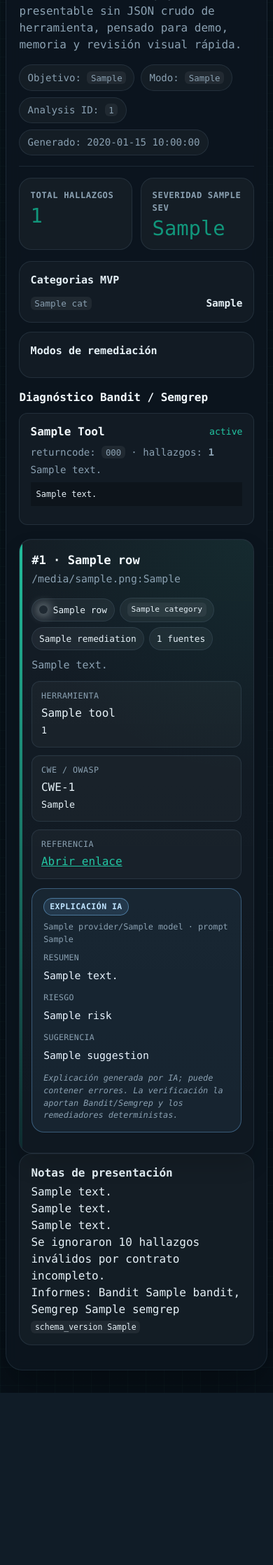
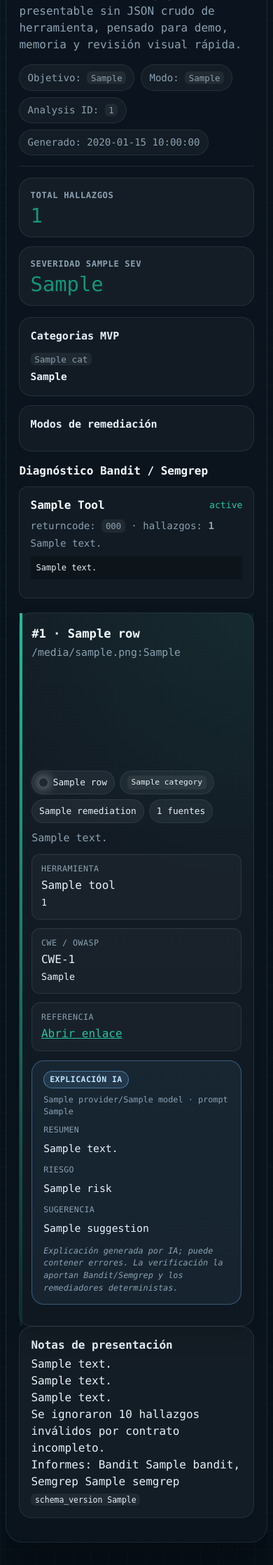
Before and after one commit to p3ix/tfg-secure-code-remediation, a Flask app: template app/templates/dashboard.html in a window 390 px wide. Shown: the part 2311-4547 px from the top of the page at 70% size. Before the commit the page ends 4301 px from the top, so only its background shows below. Run offline with Flask 3, Linux system fonts and the light colour scheme; the template is opened without the code that fills it: most values are stand-ins (such as "Sample title", 1, 10 or a date in 2020).

Commit message:
feat(web): WEB-3 overflow, word-break y responsive en dashboard Evita desbordamientos horizontales en hallazgos, rutas largas, badges, bloques IA y stderr de diagnósticos; mejora el layout en pantallas estrechas.

```diff
--- a/app/templates/dashboard.html
+++ b/app/templates/dashboard.html
@@ -30,6 +30,7 @@
     * { box-sizing: border-box; }
     body {
       margin: 0;
+      overflow-x: clip;
       font-family: "JetBrains Mono", "Fira Code", "SFMono-Regular", Consolas, monospace;
       background:
         linear-gradient(rgba(111, 255, 214, 0.025) 1px, transparent 1px),
@@ -45,6 +46,7 @@
       width: min(1200px, calc(100vw - 2rem));
       margin: 0 auto;
       padding: 1.25rem 0 2rem;
+      overflow-x: clip;
     }
     .hero {
       display: grid;
@@ -167,6 +169,7 @@
       position: sticky;
       top: 1rem;
       overflow-x: hidden;
+      min-width: 0;
     }
     .side-panel::after {
       content: "";
@@ -178,6 +181,7 @@
     .main-panel {
       padding: 1.15rem;
       overflow-x: hidden;
+      min-width: 0;
     }
     .section-title {
       font-size: 1.15rem;
@@ -227,6 +231,8 @@
     .muted {
       color: var(--muted);
       font-size: 0.88rem;
+      overflow-wrap: anywhere;
+      word-break: break-word;
     }
     .field {
       display: grid;
@@ -266,6 +272,12 @@
     .toggle input {
       margin-top: 0.22rem;
       accent-color: var(--accent);
+      flex-shrink: 0;
+    }
+    .toggle span {
+      min-width: 0;
+      overflow-wrap: anywhere;
+      word-break: break-word;
     }
     .button {
       border: none;
@@ -300,6 +312,8 @@
       border-radius: var(--radius-lg);
       border: 1px solid var(--line);
       background: rgba(255, 255, 255, 0.04);
+      overflow-wrap: anywhere;
+      word-break: break-word;
     }
     .status strong {
       display: block;
@@ -324,9 +338,15 @@
       padding-bottom: 0.9rem;
       border-bottom: 1px solid var(--line);
     }
+    .results-head > div {
+      min-width: 0;
+      flex: 1 1 16rem;
+    }
     .results-head p {
       color: var(--muted);
       max-width: 40rem;
+      overflow-wrap: anywhere;
+      word-break: break-word;
     }
     .pill-row {
       display: flex;
@@ -340,6 +360,9 @@
       background: rgba(255, 255, 255, 0.04);
       font-size: 0.88rem;
       color: var(--muted);
+      max-width: 100%;
+      overflow-wrap: anywhere;
+      word-break: break-word;
     }
     .stats-grid {
       display: grid;
@@ -352,6 +375,7 @@
       border-radius: var(--radius-lg);
       background: rgba(255, 255, 255, 0.04);
       border: 1px solid var(--line);
+      min-width: 0;
     }
     .stat-card h3 {
       font-size: 0.76rem;
@@ -376,6 +400,7 @@
       border-radius: var(--radius-lg);
       border: 1px solid var(--line);
       background: rgba(255, 255, 255, 0.03);
+      min-width: 0;
     }
     .list-card h3 {
       margin-bottom: 0.7rem;
@@ -391,10 +416,14 @@
       justify-content: space-between;
       gap: 1rem;
       color: var(--muted);
+      flex-wrap: wrap;
+      align-items: flex-start;
     }
     .mini-row strong {
       color: var(--ink);
       font-weight: 600;
+      overflow-wrap: anywhere;
+      word-break: break-word;
     }
     .findings {
       display: grid;
@@ -411,7 +440,8 @@
         inset 0 1px 0 rgba(255, 255, 255, 0.02),
         0 16px 30px rgba(0, 0, 0, 0.16);
       position: relative;
-      overflow: hidden;
+      overflow-x: clip;
+      overflow-y: visible;
       transition: transform 160ms ease, border-color 160ms ease, box-shadow 160ms ease;
     }
     .finding::before {
@@ -443,6 +473,11 @@
       margin-bottom: 0.65rem;
       position: relative;
       z-index: 1;
+      flex-wrap: wrap;
+    }
+    .finding-top > div:first-child {
+      min-width: 0;
+      flex: 1 1 12rem;
     }
     .finding-top h3 {
       font-size: 1.07rem;
@@ -452,6 +487,8 @@
     .finding-top p {
       color: var(--muted);
       font-size: 0.92rem;
+      overflow-wrap: anywhere;
+      word-break: break-word;
     }
     .badges {
       display: flex;
@@ -459,6 +496,8 @@
       gap: 0.45rem;
       justify-content: flex-end;
       align-items: center;
+      max-width: 100%;
+      flex: 1 1 auto;
     }
     .badge {
       display: inline-flex;
@@ -469,6 +508,9 @@
       border: 1px solid var(--line);
       background: rgba(255, 255, 255, 0.05);
       backdrop-filter: blur(4px);
+      max-width: 100%;
+      overflow-wrap: anywhere;
+      word-break: break-word;
     }
     .sev-high { color: var(--sev-high); border-color: rgba(184, 79, 79, 0.28); }
     .sev-medium { color: var(--sev-medium); border-color: rgba(186, 123, 31, 0.28); }
@@ -487,6 +529,7 @@
       margin-bottom: 0.8rem;
       position: relative;
       z-index: 1;
+      min-width: 0;
     }
     .meta-box {
       padding: 0.75rem 0.8rem;
@@ -494,6 +537,9 @@
       background: rgba(255, 255, 255, 0.03);
       border: 1px solid var(--line);
       box-shadow: inset 0 1px 0 rgba(255, 255, 255, 0.02);
+      min-width: 0;
+      overflow-wrap: anywhere;
+      word-break: break-word;
     }
     .meta-box .label {
       display: block;
@@ -508,6 +554,8 @@
       border-radius: 6px;
       background: rgba(255, 255, 255, 0.06);
       font-size: 0.88em;
+      overflow-wrap: anywhere;
+      word-break: break-word;
     }
     .source-list {
       display: flex;
@@ -524,15 +572,19 @@
       border-radius: 999px;
       border: 1px solid var(--line);
       background: rgba(255, 255, 255, 0.04);
+      max-width: 100%;
+      overflow-wrap: anywhere;
+      word-break: break-word;
     }
     .finding-message {
       color: var(--muted);
       font-size: 0.94rem;
       margin-bottom: 0.7rem;
+      overflow-wrap: anywhere;
       word-break: break-word;
       position: relative;
       z-index: 1;
-      max-width: 70ch;
+      max-width: 100%;
     }
     .ai-explanation {
       margin: 0.4rem 0 0.8rem;
@@ -580,13 +632,17 @@
       margin: 0 0 0.3rem;
       font-size: 0.92rem;
       color: #e9f4ff;
-      max-width: 72ch;
+      max-width: 100%;
+      overflow-wrap: anywhere;
+      word-break: break-word;
     }
     .ai-disclaimer {
       margin-top: 0.5rem;
       font-size: 0.74rem;
       color: var(--muted);
       font-style: italic;
+      overflow-wrap: anywhere;
+      word-break: break-word;
     }
     .empty {
       padding: 2rem 1rem;
@@ -617,6 +673,8 @@
       border-radius: var(--radius-md);
       border: 1px solid var(--line);
       background: rgba(255, 255, 255, 0.03);
+      min-width: 0;
+      overflow-x: clip;
     }
     .tool-card-head {
       display: flex;
@@ -655,7 +713,9 @@
       font-size: 0.75rem;
       overflow-x: auto;
       white-space: pre-wrap;
+      overflow-wrap: anywhere;
       word-break: break-word;
+      max-width: 100%;
     }
     a {
       color: var(--accent);
@@ -674,11 +734,35 @@
         font-size: clamp(1.9rem, 8vw, 3rem);
         line-height: 1.06;
       }
+      .hero-copy,
+      .section-copy {
+        overflow-wrap: anywhere;
+        word-break: break-word;
+      }
+      .results-head p {
+        max-width: 100%;
+      }
+      .split-grid,
+      .tool-diagnostics-grid,
+      .stats-grid {
+        grid-template-columns: 1fr;
+      }
+      .finding-grid {
+        grid-template-columns: 1fr;
+      }
       .finding-top {
         flex-direction: column;
       }
       .badges {
         justify-content: flex-start;
+        width: 100%;
+      }
+      .mini-row {
+        flex-direction: column;
+        gap: 0.25rem;
+      }
+      .pill-row {
+        width: 100%;
       }
     }
   </style>
```
Also changed, not shown: tests/test_dashboard.py (+1 -0 lines).
